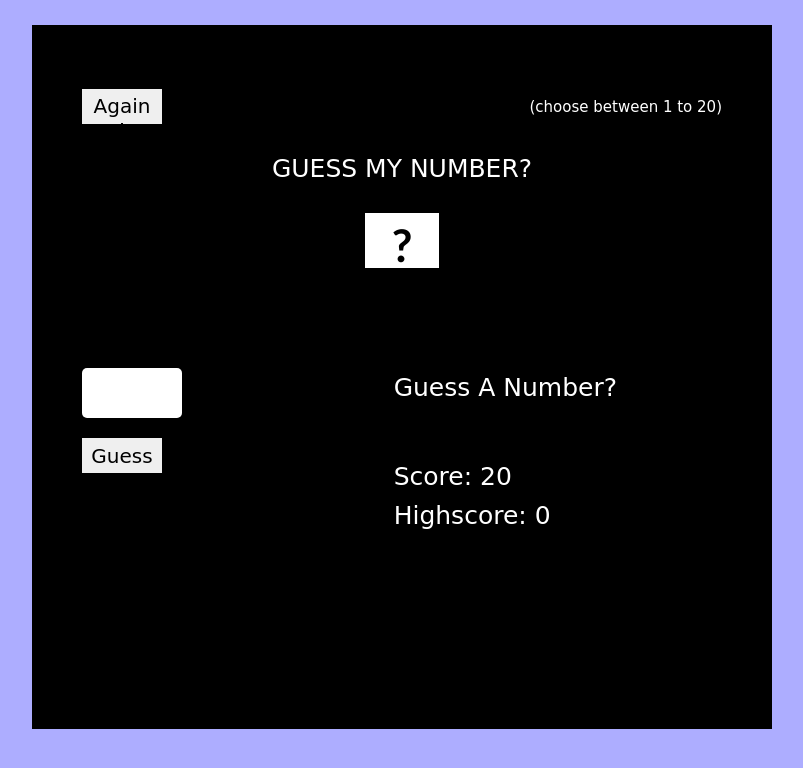
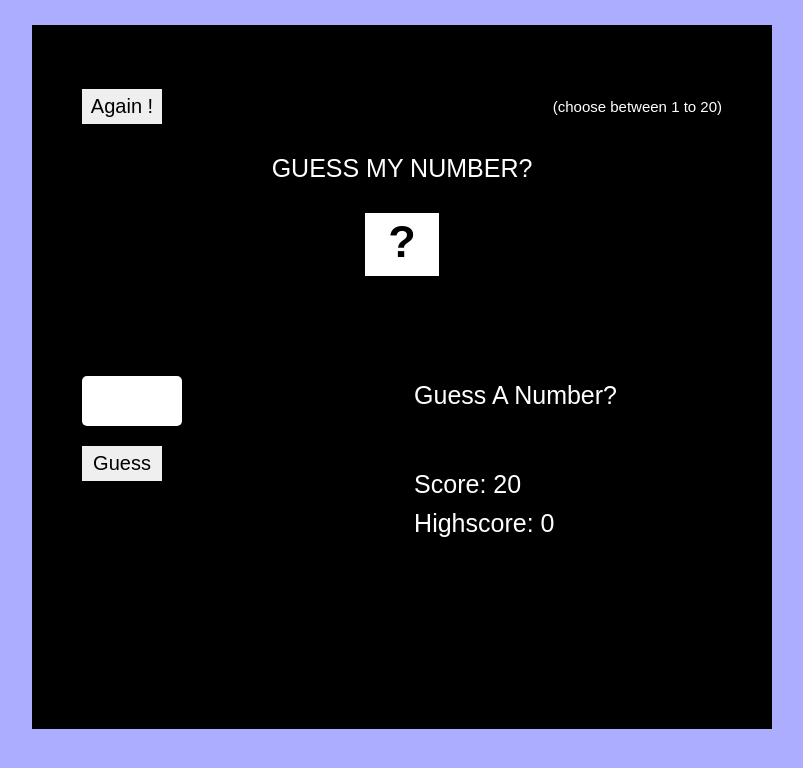
Before and after one commit to DevCosmas/guessGame, a plain HTML site: page index.html in a window 1280 px wide. Both pictures are taken after a click on the button "Start Game". Shown: the whole page, without its empty margins (238-1041 px from the left). Drawn offline with Linux system fonts and the light colour scheme.

Commit message:
changed the font sizes and ajdusted the padding bottom for the missing number div

```diff
--- a/index.css
+++ b/index.css
@@ -4,6 +4,7 @@
 }
 html {
   font-size: 62.5%;
+  font-family: sans-serif;
 }
 main {
   width: 100vw;
@@ -60,13 +61,13 @@ main {
 .mynumber {
   text-align: center;
   margin-bottom: 3rem;
-  font-family: cursive;
+  /* font-family: cursive; */
   font-size: 2.5rem;
   text-transform: uppercase;
 }
 .guess--btn,
 .again {
-  font-family: cursive;
+  /* font-family: cursive; */
   font-size: 2rem;
   font-weight: 500;
   width: 8rem;
@@ -78,7 +79,7 @@ main {
 }
 .hint {
   font-size: 1.5rem;
-  font-family: cursive;
+  /* font-family: cursive; */
 }
 .missing--num {
   width: 10%;
@@ -86,12 +87,12 @@ main {
   margin: 0 auto;
   background-color: #fff;
   color: black;
-  font-family: "Trebuchet MS", "Lucida Sans Unicode", "Lucida Grande",
-    "Lucida Sans", Arial, sans-serif;
+  /* font-family: "Trebuchet MS", "Lucida Sans Unicode", "Lucida Grande",
+    "Lucida Sans", Arial, sans-serif; */
   font-size: 4.5rem;
   font-weight: 900;
   text-align: center;
-  padding: 0.5rem 0.5rem 0.5rem 0.5rem;
+  padding: 0.3rem 0.5rem 1.5rem 0.5rem;
 }
 .input--field {
   display: flex;
@@ -102,7 +103,7 @@ main {
 section {
   margin-right: 10rem;
   font-size: 2.5rem;
-  font-family: cursive;
+  /* font-family: cursive; */
   text-transform: capitalize;
 }
 .guess--paragraph {
@@ -117,7 +118,7 @@ section {
   height: 5rem;
   text-align: center;
   font-size: 4.5rem;
-  font-family: cursive;
+  /* font-family: cursive; */
   outline: none;
   display: block;
   margin-bottom: 2rem;
@@ -156,13 +157,13 @@ section {
   margin-bottom: 5rem;
   color: red;
   font-size: 2.5rem;
-  font-family: cursive;
+  /* font-family: cursive; */
   font-weight: 600;
   text-transform: uppercase;
 }
 .do--u {
   font-size: 2.5rem;
-  font-family: cursive;
+  /* font-family: cursive; */
   text-transform: capitalize;
   margin-bottom: 2rem;
 }
@@ -174,7 +175,7 @@ section {
   padding: 0.3rem 0.3rem;
   cursor: pointer;
   text-transform: capitalize;
-  font-family: cursive;
+  /* font-family: cursive; */
   font-size: 1.8rem;
 }
 .yes {
```
